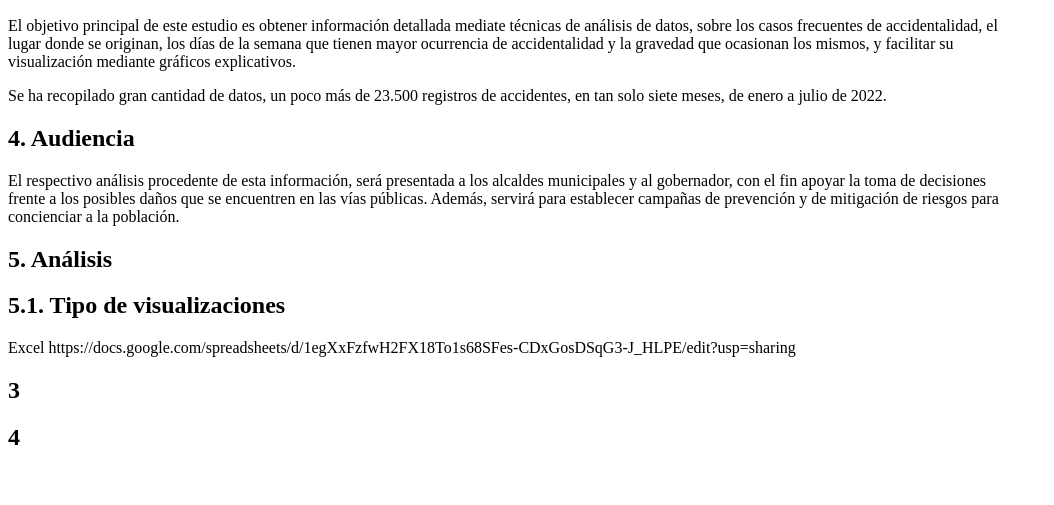
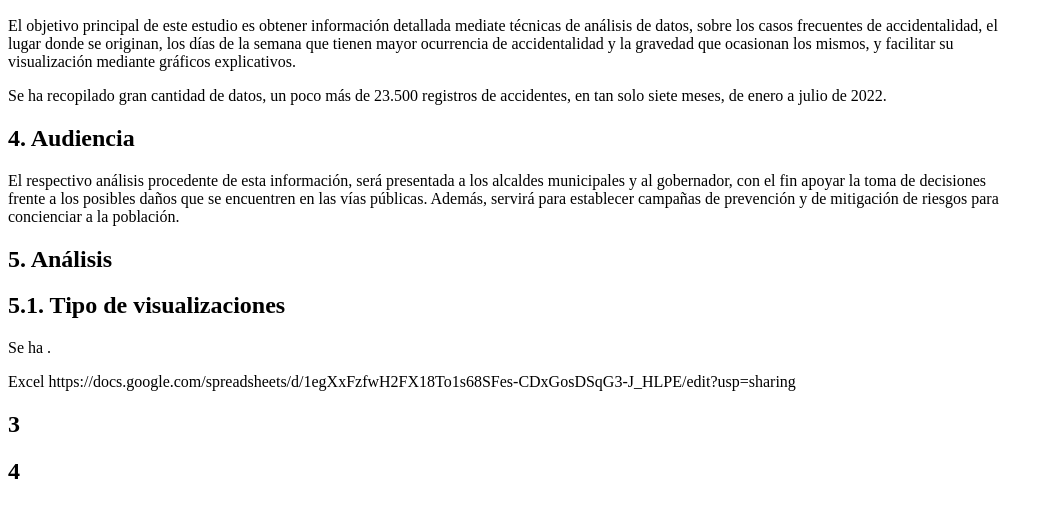
Before and after one commit to solramirezcalderon/TrabajoPracticoVisaulizacionDatos, a website: page index.html in a window 1280 px wide. Shown: the part 1133-1638 px from the top of the page, without its empty margins (0-1054 px from the left). Before the commit the page ends 1604 px from the top, so only its background shows below. Drawn offline with Linux system fonts and the light colour scheme.

Commit message:
1 file modified

```diff
--- a/index.html
+++ b/index.html
@@ -70,6 +70,11 @@
 
 <h2> 5.1. Tipo de visualizaciones</h2>
 
+<p style="width: 80%;">Se ha .
+</p>
+
+
+
 
 
 
```
